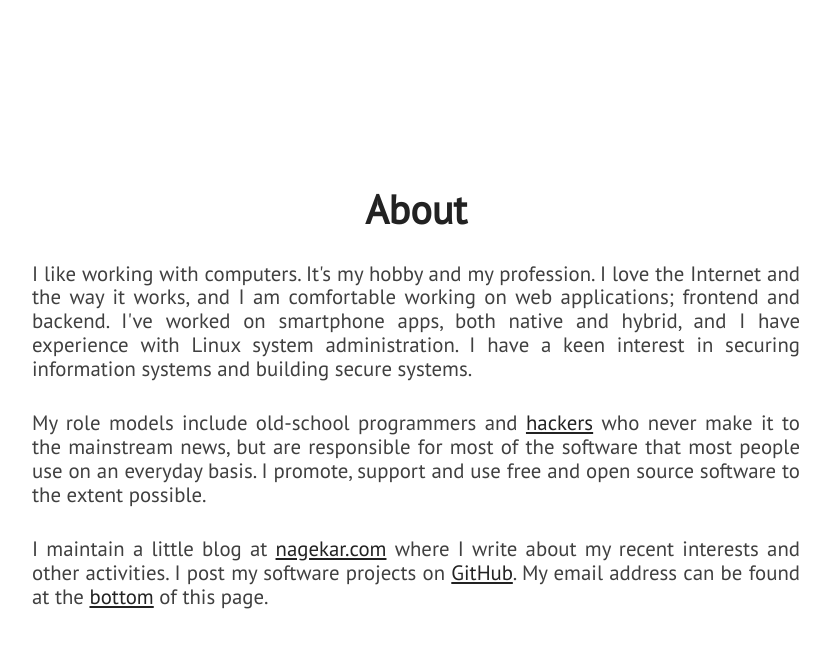
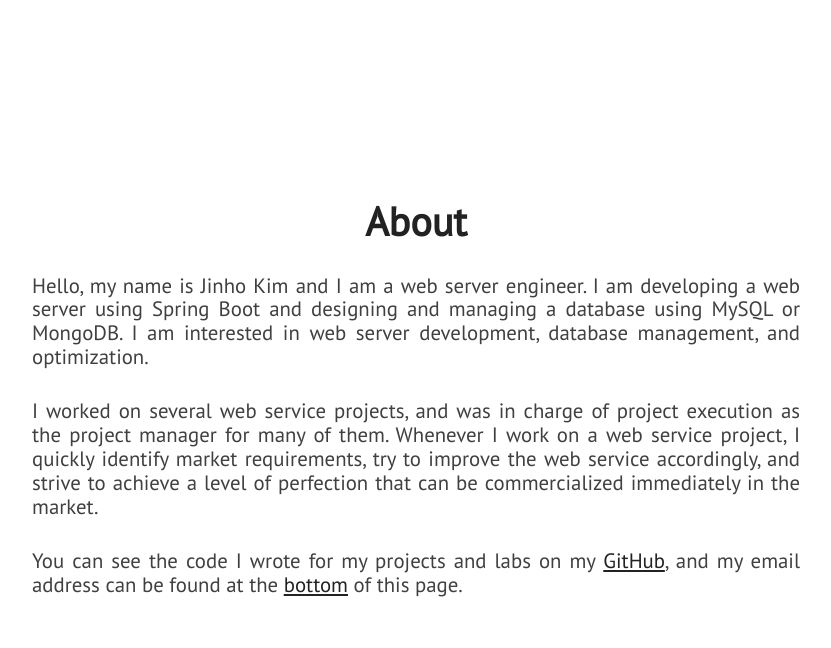
Before and after one commit to lomayd/lomayd.github.io, a Jekyll site: the page built from index.html, in a window 1280 px wide and 900 px high, scrolled down 1018 px. Shown: the top 648 px of the window, without its empty margins (224-1055 px from the left). Built offline with Jekyll 4.4.1, drawn with Linux system fonts in a browser that asks for light colours; nearby versions of some CDN libraries.

Commit message:
refactor: about.html

```diff
--- a/_includes/about.html
+++ b/_includes/about.html
@@ -3,13 +3,13 @@
         <div id="about-text">
             <div class="section-heading">About</div>
             <p class="paragraph-text justify-text">
-                I like working with computers. It's my hobby and my profession. I love the Internet and the way it works, and I am comfortable working on web applications; frontend and backend. I've worked on smartphone apps, both native and hybrid, and I have experience with Linux system administration. I have a keen interest in securing information systems and building secure systems.
+                Hello, my name is Jinho Kim and I am a web server engineer. I am developing a web server using Spring Boot and designing and managing a database using MySQL or MongoDB. I am interested in web server development, database management, and optimization.
             </p>
             <p class="paragraph-text justify-text">
-                My role models include old-school programmers and <a href="https://stallman.org/articles/on-hacking.html">hackers</a> who never make it to the mainstream news, but are responsible for most of the software that most people use on an everyday basis. I promote, support and use free and open source software to the extent possible.
+                I worked on several web service projects, and was in charge of project execution as the project manager for many of them. Whenever I work on a web service project, I quickly identify market requirements, try to improve the web service accordingly, and strive to achieve a level of perfection that can be commercialized immediately in the market.
             </p>
             <p class="paragraph-text justify-text">
-                I maintain a little blog at <a href="{{ site.blog_url }}">nagekar.com</a> where I write about my recent interests and other activities. I post my software projects on <a href="https://github.com/{{ site.github_username }}">GitHub</a>. My email address can be found at the <span class="extra-link"><a href="#extra">bottom</a></span> of this page.
+                You can see the code I wrote for my projects and labs on my <a href="https://github.com/{{ site.github_username }}">GitHub</a>, and my  email address can be found at the <span class="extra-link"><a href="#extra">bottom</a></span> of this page.
             </p>
         </div>
     </section>
```
